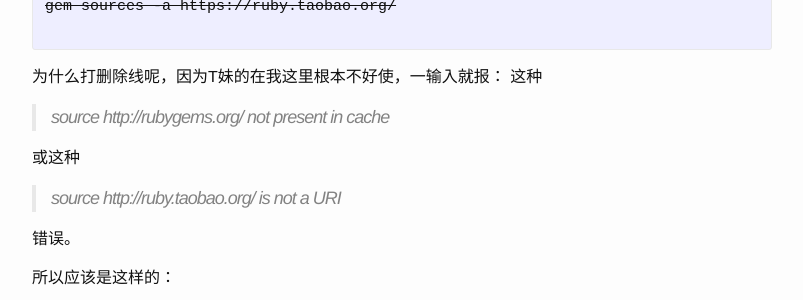
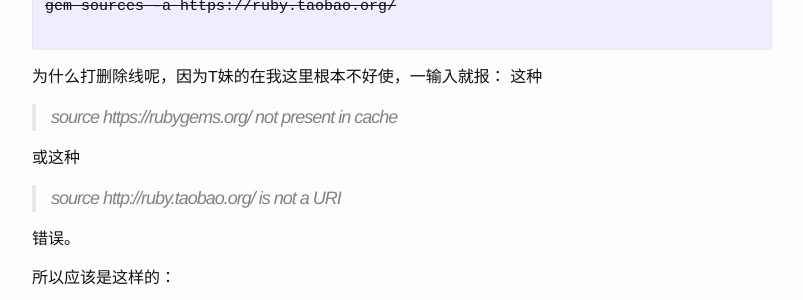
Before and after one commit to kingkangyu/kingkangyu.github.io, a Jekyll site: the page built from _posts/2014-11-28-cygwin-complie-install-ruby-and-gems.markdown, in a window 1280 px wide and 900 px high, scrolled down 3448 px. Shown: the part 153-453 px from the top of the window, without its empty margins (238-1041 px from the left). Built offline with Jekyll 4.4.1, drawn with Linux system fonts in a browser that asks for light colours; part of the change alters nothing that is shown.

Commit message:
article improve 2

```diff
--- a/_posts/2014-11-28-cygwin-complie-install-ruby-and-gems.markdown
+++ b/_posts/2014-11-28-cygwin-complie-install-ruby-and-gems.markdown
@@ -128,7 +128,7 @@ gem sources -a https://ruby.taobao.org/
 为什么打删除线呢，因为T妹的在我这里根本不好使，一输入就报：
 这种
 
->source http://rubygems.org/ not present in cache
+>source https://rubygems.org/ not present in cache
 
 或这种
 
```
